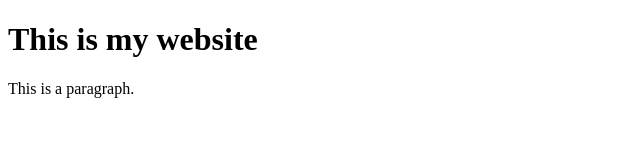
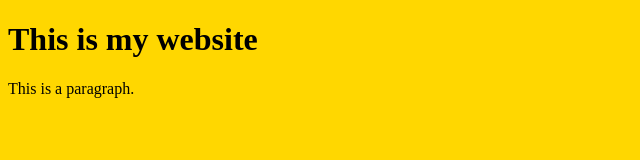
Before and after one commit to blastybytes/blastybytes.github.io, a plain HTML site: page index.html in a window 1280 px wide. Shown: the whole page, without its empty margins (0-640 px from the left). Drawn offline with Linux system fonts and the light colour scheme.

Commit message:
Update index.html with gold background color

```diff
--- a/index.html
+++ b/index.html
@@ -7,7 +7,7 @@
 
   </head>
 
-  <body>
+  <body style="background-color:gold;">
 <h1>This is my website</h1>
 <p>This is a paragraph.</p>
 
```
